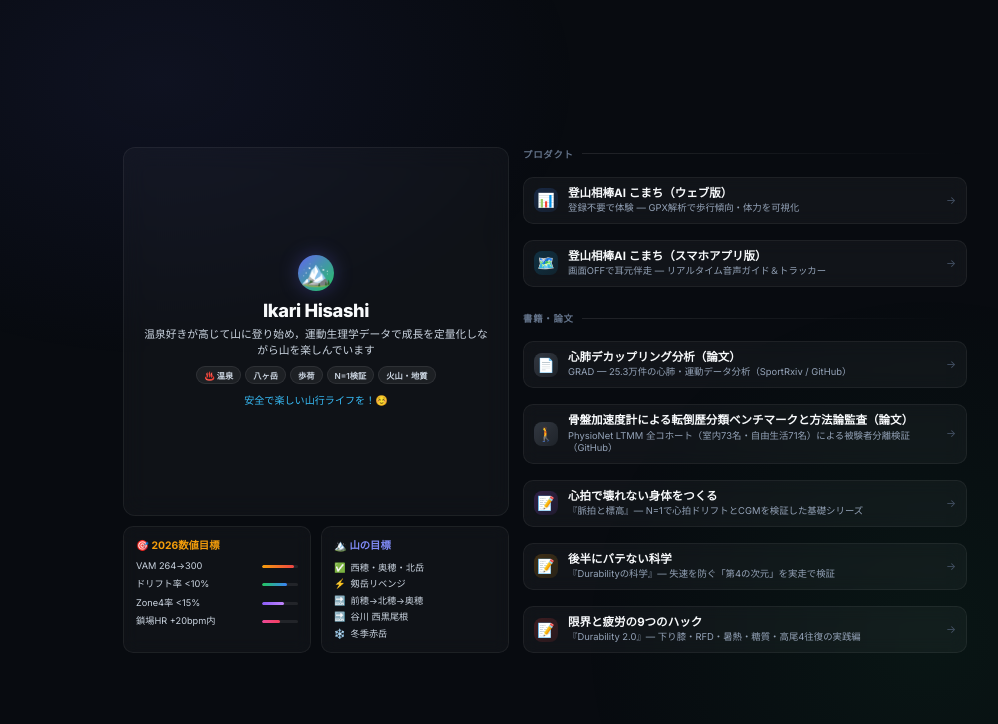
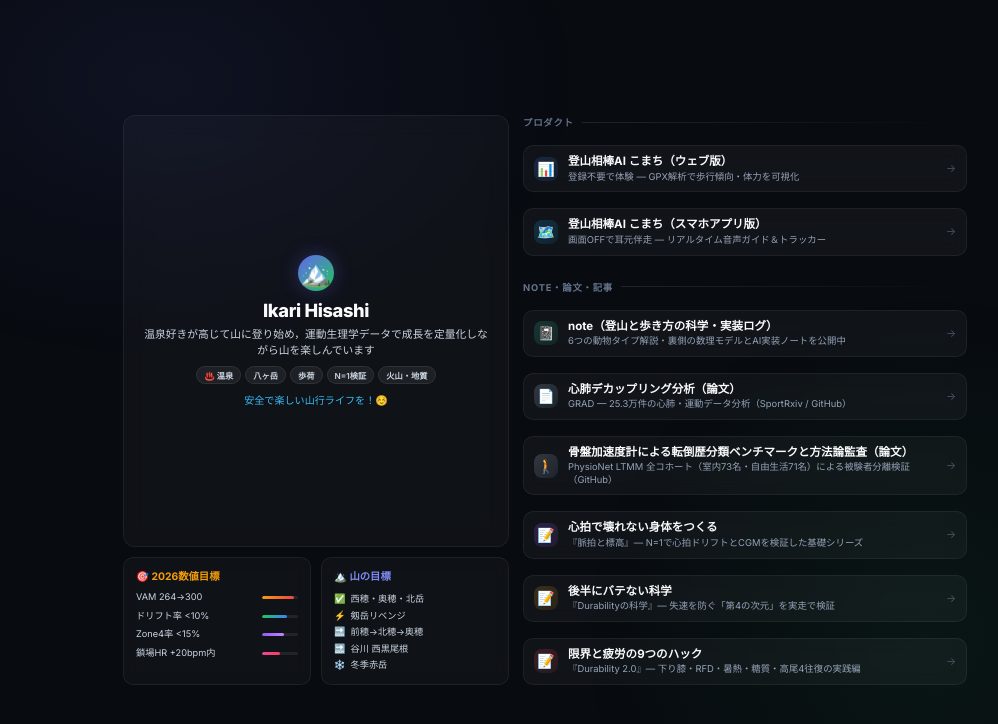
Before and after one commit to ikari12/links, a plain HTML site: page index.html in a window 1280 px wide. Shown: the whole page, without its empty margins (95-1093 px from the left). Drawn offline with Linux system fonts and the light colour scheme.

Commit message:
feat: add Note profile link card to links portal

```diff
--- a/index.html
+++ b/index.html
@@ -185,6 +185,7 @@
   .icon-art1  { background: linear-gradient(135deg, rgba(168,85,247,0.2), rgba(168,85,247,0.1)); color: #c084fc; }
   .icon-art2  { background: linear-gradient(135deg, rgba(245,158,11,0.2), rgba(245,158,11,0.1)); color: #f59e0b; }
   .icon-art3  { background: linear-gradient(135deg, rgba(239,68,68,0.2), rgba(239,68,68,0.1)); color: #f87171; }
+  .icon-note  { background: linear-gradient(135deg, rgba(44,182,150,0.22), rgba(44,182,150,0.1)); color: #41c9b4; }
 
   .profile-footer {
     font-size: 0.63rem;
@@ -287,7 +288,16 @@
         <span class="link-arrow">→</span>
       </a>
 
-      <div class="section-header s-art">書籍・論文</div>
+      <div class="section-header s-art">Note・論文・記事</div>
+
+      <a class="link-card d4" href="https://note.com/hisashi_ikari" target="_blank" rel="noopener">
+        <div class="link-icon icon-note">📓</div>
+        <div class="link-info">
+          <div class="link-title">note（登山と歩き方の科学・実装ログ）</div>
+          <div class="link-desc">6つの動物タイプ解説・裏側の数理モデルとAI実装ノートを公開中</div>
+        </div>
+        <span class="link-arrow">→</span>
+      </a>
 
       <a class="link-card d4" href="https://github.com/ikari12/GRAD/blob/main/paper/Route_Correction_and_Variance_Decomposition_for_Aerobic_Decoupling__A_253K_Workout_Study_of_Durability_Dimensionality.pdf" target="_blank" rel="noopener">
         <div class="link-icon icon-paper">📄</div>
```
